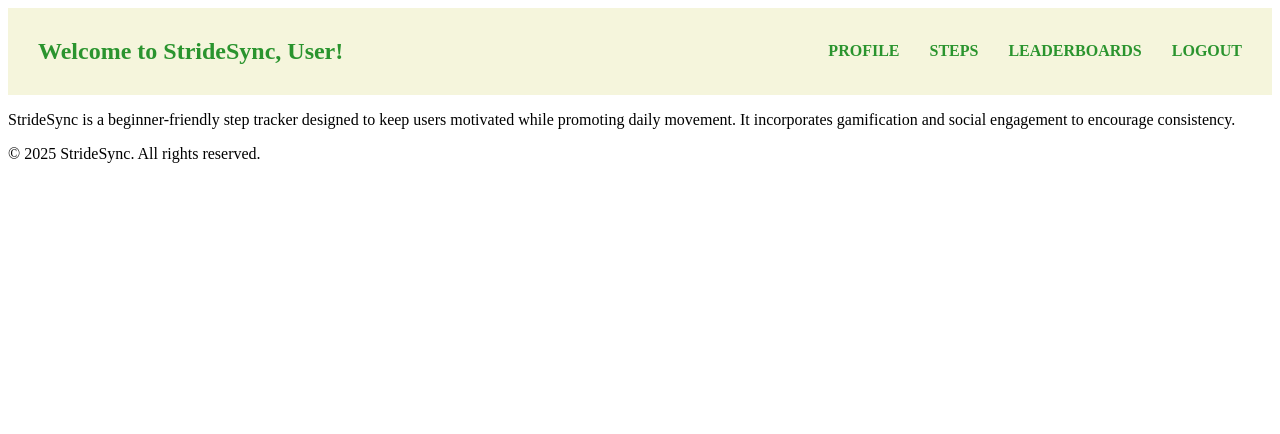
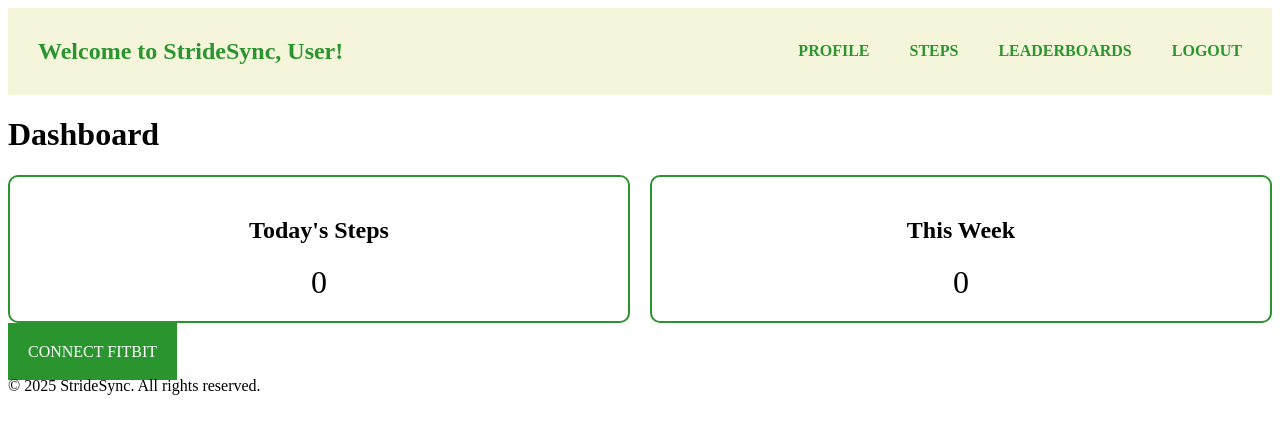
Before and after one commit to rsleiti/cen3031-project, a Django app: page / in a window 1280 px wide. Shown: the top 434 px of the page. Run offline with Django 5.2, Linux system fonts and the light colour scheme; a user stored in the database is signed in; data comes from the database, SQL or seed files in the repository; both versions use the stored data as it was after the commit.

Commit message:
implement Fitbit API, link basic templates, & add utils.py

```diff
--- a/stridesync/settings.py
+++ b/stridesync/settings.py
@@ -131,3 +131,9 @@ LOGOUT_REDIRECT_URL = 'home'
 DEFAULT_AUTO_FIELD = 'django.db.models.BigAutoField'
 
 AUTH_USER_MODEL = 'stridesyncapp.User'
+
+# project/settings.py
+
+FITBIT_CLIENT_ID = '23QFQZ'
+FITBIT_CLIENT_SECRET = '5930bce0aa6e86b288d7c9a65a91096b'
+FITBIT_REDIRECT_URI = 'http://localhost:8000/fitbit/callback/'
--- a/stridesyncapp/models.py
+++ b/stridesyncapp/models.py
@@ -2,6 +2,7 @@ from django.contrib.auth.models import AbstractUser
 from django.db import models
 from django.utils import timezone
 from datetime import datetime, time
+from django.conf import settings
 
 # Use a function for default time (Django can't serialize .time directly)
 def default_reminder_time():
@@ -13,6 +14,16 @@ class User(AbstractUser):
     step_goal = models.PositiveIntegerField(default=10000)
     date_joined = models.DateTimeField(default=timezone.now)
     last_login = models.DateTimeField(null=True, blank=True)
+
+# Fitbit Token model
+class FitbitToken(models.Model):
+    user = models.OneToOneField(settings.AUTH_USER_MODEL,on_delete=models.CASCADE)
+    access_token = models.CharField(max_length=255)
+    refresh_token = models.CharField(max_length=255)
+    expires_at = models.DateTimeField()
+
+    def __str__(self):
+        return f"FitbitToken({self.user.username})"
 
 class StepRecord(models.Model):
     user = models.ForeignKey(User, on_delete=models.CASCADE, related_name='steps')
--- a/stridesyncapp/templates/stridesyncapp/base.html
+++ b/stridesyncapp/templates/stridesyncapp/base.html
@@ -39,9 +39,9 @@
             <div style="display: flex; align-items: center;">
                 <nav>
                     <ul>
-                        <li>PROFILE</li>
+                        <li><a href="{% url 'profile' %}">PROFILE</a></li>
                         <li><a href="{% url 'steps' %}">STEPS</a></li>
-                        <li>LEADERBOARDS</li>
+                        <li><a href="{% url 'leaderboards' %}">LEADERBOARDS</a></li>
                         <li><a href="{% url 'logout' %}">LOGOUT</a></li>
                     </ul>
                 </nav>
--- a/stridesyncapp/templates/stridesyncapp/home.html
+++ b/stridesyncapp/templates/stridesyncapp/home.html
@@ -1,6 +1,27 @@
 {% extends 'stridesyncapp/base.html' %}
 
+{% block title %}
+  Dashboard
+{% endblock %}
+
 {% block content %}
-<p>StrideSync is a beginner-friendly step tracker designed to keep users motivated while promoting daily movement. It incorporates gamification and social engagement to encourage consistency.</p>
+    <h1>Dashboard</h1>
+    <div style="display: grid; grid-template-columns: repeat(auto-fit, minmax(200px, 1fr)); gap: 20px; margin: 20px 0; ">
+        <div style="padding: 20px; border: 2px solid #2a942e; border-radius: 10px; text-align: center;">
+            <h2>Today's Steps</h2>
+            <p style="font-size: 2em; margin: 0;">{{ steps_today|default:"0" }}</p>
+        </div>
+
+        <div style="padding: 20px; border: 2px solid #2a942e; border-radius: 10px; text-align: center;">
+            <h2>This Week</h2>
+            <p style="font-size: 2em; margin: 0;">{{ steps_weekly|default:"0" }}</p>
+        </div>
+    </div>
+
+    {% if not request.user.fitbittoken %}
+    <a href="{% url 'fitbit_connect' %}" style="padding: 20px; background-color: #2a942e; color: white;">CONNECT FITBIT</a>
+    {% else %}
+    <h2 style="background-color: #2a942e; color: white; padding: 0.25em 0.75em; border-radius: 0.25em; text-align: center;">Fitbit Connected</h2>
+    {% endif %}
 
 {% endblock %}
--- /dev/null
+++ b/stridesyncapp/templates/stridesyncapp/leaderboards.html
@@ -0,0 +1,5 @@
+{% extends "stridesyncapp/base.html" %}
+
+{% block content %}
+    <h1>Leaderboards</h1>
+{% endblock %}
--- /dev/null
+++ b/stridesyncapp/templates/stridesyncapp/profile.html
@@ -0,0 +1,5 @@
+{% extends "stridesyncapp/base.html" %}
+
+{% block content %}
+    <h1>Profile</h1>
+{% endblock %}
--- a/stridesyncapp/templates/stridesyncapp/steps.html
+++ b/stridesyncapp/templates/stridesyncapp/steps.html
@@ -6,7 +6,7 @@
 
 {% block content %}
     <h1>Step History</h1>
-    <table style="width: 50%; border-collapse: separate; border-spacing: 20px; text-align: left;">
+    <table style="width: 100%; border-collapse: separate; border-spacing: 20px; text-align: left;">
         <thead>
             <tr>
                 <th>Date</th>
@@ -17,7 +17,7 @@
         <tbody>
             {% for record in steps %}
             <tr>
-                <td>{{ record.timestamp|date:"M d, Y" }}</td>
+                <td>{{ record.day|date:"Y-M-d" }}</td>
                 <td>{{ record.step_count }}</td>
                 <td>{{ record.is_auto_synced|yesno:"Yes,No" }}</td>
             </tr>
--- a/stridesyncapp/urls.py
+++ b/stridesyncapp/urls.py
@@ -8,4 +8,9 @@ urlpatterns = [
     path('logout/', views.logout_view, name='logout'),  # Logout view
     path('steps/manual/', views.manual_step_entry, name='manual_step_entry'),  # Manual step entry
     path('steps/', views.steps, name='steps'),  # View steps
+    path('fitbit/connect/',  views.fitbit_connect,  name='fitbit_connect'),
+    path('fitbit/callback/', views.fitbit_callback, name='fitbit_callback'),
+    path('steps/', views.steps, name='steps'),
+    path('profile/', views.profile, name='profile'),  # User profile
+    path('leaderboards/', views.leaderboards, name='leaderboards'),  # Leaderboards
 ]
--- a/stridesyncapp/views.py
+++ b/stridesyncapp/views.py
@@ -6,6 +6,18 @@ from django.shortcuts import render, redirect
 from django.urls import reverse_lazy
 from django.views.generic import CreateView
 from .models import StepRecord
+import urllib.parse
+import urllib.request
+from datetime import date, timedelta
+from django.conf import settings
+from django.shortcuts import redirect, render
+from django.utils import timezone
+from .models import FitbitToken
+from .utils import get_fitbit_steps
+from django.db.models.functions import TruncDate
+from django.db.models import Sum, Max
+import json, base64
+
 
 class SignUp(CreateView):
     form_class = SignUpForm
@@ -14,12 +26,75 @@ class SignUp(CreateView):
 
 @login_required
 def home(request):
-    context = {"name": request.user}
+    context = {
+        "name": request.user,
+        "steps_today": request.user.steps.filter(timestamp__date=date.today()).aggregate(Sum('step_count'))['step_count__sum'],
+        "steps_weekly": request.user.steps.filter(timestamp__date__gte=date.today() - timedelta(days=6)).aggregate(Sum('step_count'))['step_count__sum'],
+    }
     return render(request, "stridesyncapp/home.html", context)
 
 def logout_view(request):
     logout(request)
     return redirect('login')  # Redirect to login page after logout
+
+
+@login_required
+def fitbit_connect():
+    params = {
+        'response_type': 'code',
+        'client_id': settings.FITBIT_CLIENT_ID,
+        'redirect_uri': settings.FITBIT_REDIRECT_URI,
+        'scope': 'activity',
+    }
+    url = 'https://www.fitbit.com/oauth2/authorize?' + urllib.parse.urlencode(params)
+    return redirect(url)
+
+@login_required
+def fitbit_callback(request):
+    code = request.GET.get('code')
+    token_url = 'https://api.fitbit.com/oauth2/token'
+    data = {
+        'grant_type': 'authorization_code',
+        'client_id': settings.FITBIT_CLIENT_ID,
+        'redirect_uri': settings.FITBIT_REDIRECT_URI,
+        'code': code,
+        # 'expires_in': '604800',  # set to 1 week, default: 1 day (86400 seconds)
+    }
+
+    credentials = f"{settings.FITBIT_CLIENT_ID}:{settings.FITBIT_CLIENT_SECRET}"
+    base64_creds = base64.b64encode(credentials.encode()).decode()
+    req = urllib.request.Request(
+        token_url,
+        data = urllib.parse.urlencode(data).encode(),
+        headers = {'Authorization': f"Basic {base64_creds}"}
+    )
+
+    with urllib.request.urlopen(req) as response:
+        tokens = json.load(response)
+
+    FitbitToken.objects.update_or_create(
+        user = request.user,
+        defaults = {
+            'access_token': tokens['access_token'],
+            'refresh_token': tokens['refresh_token'],
+            'expires_at': timezone.now() + timedelta(seconds=tokens['expires_in']),
+        }
+    )
+
+    return redirect('home')
+
+@login_required
+def steps(request):
+
+    try:
+        get_fitbit_steps(request.user, date.today().isoformat())
+    except FitbitToken.DoesNotExist:
+        pass
+
+    steps = (request.user.steps.annotate(day=TruncDate('timestamp')).values('day')
+             .annotate(step_count=Sum('step_count'), is_auto_synced=Max('is_auto_synced')).order_by('-day'))
+
+    return render(request, 'stridesyncapp/steps.html', {'steps': steps})
 
 @login_required
 def manual_step_entry(request):
@@ -36,6 +111,10 @@ def manual_step_entry(request):
         form = ManualStepEntryForm()
     return render(request, "stridesyncapp/manual_step_entry.html", {"form": form})
 
-def steps(request):
-    step_records = StepRecord.objects.filter(user=request.user)
-    return render(request, 'stridesyncapp/steps.html', {'steps': step_records})
+@login_required
+def profile(request):
+    return render(request, "stridesyncapp/profile.html")
+
+@login_required
+def leaderboards(request):
+    return render(request, "stridesyncapp/leaderboards.html")
```
Also changed, not shown: stridesyncapp/utils.py (added, +46 -0 lines), db.sqlite3, stridesyncapp/migrations/0002_fitbittoken.py (added).
